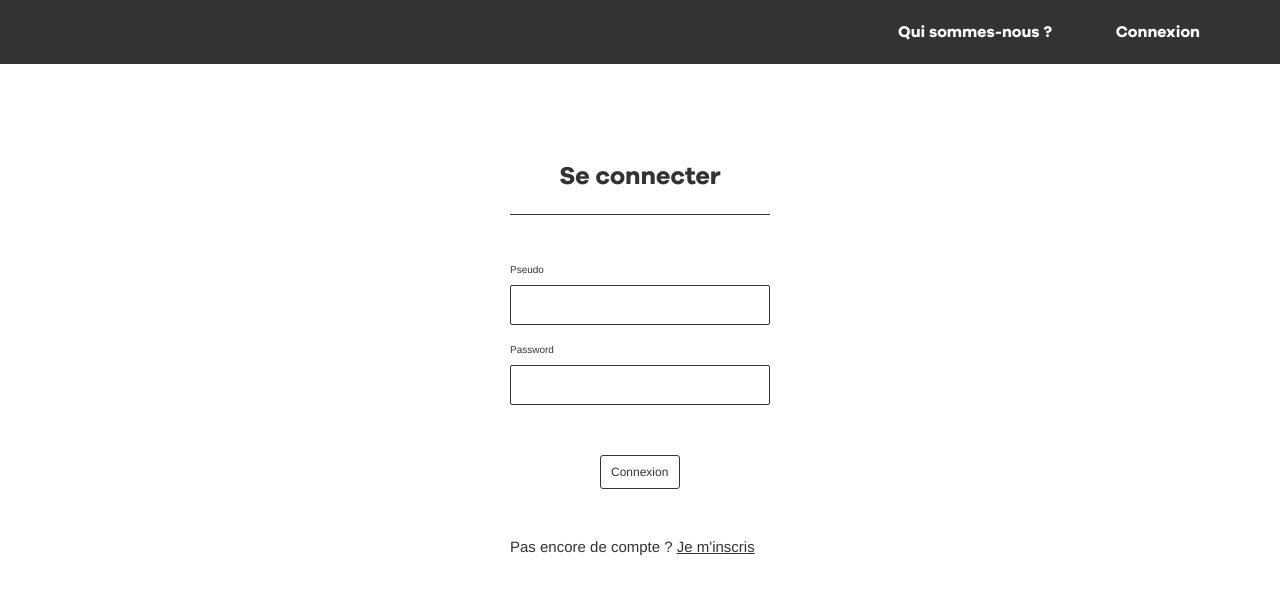
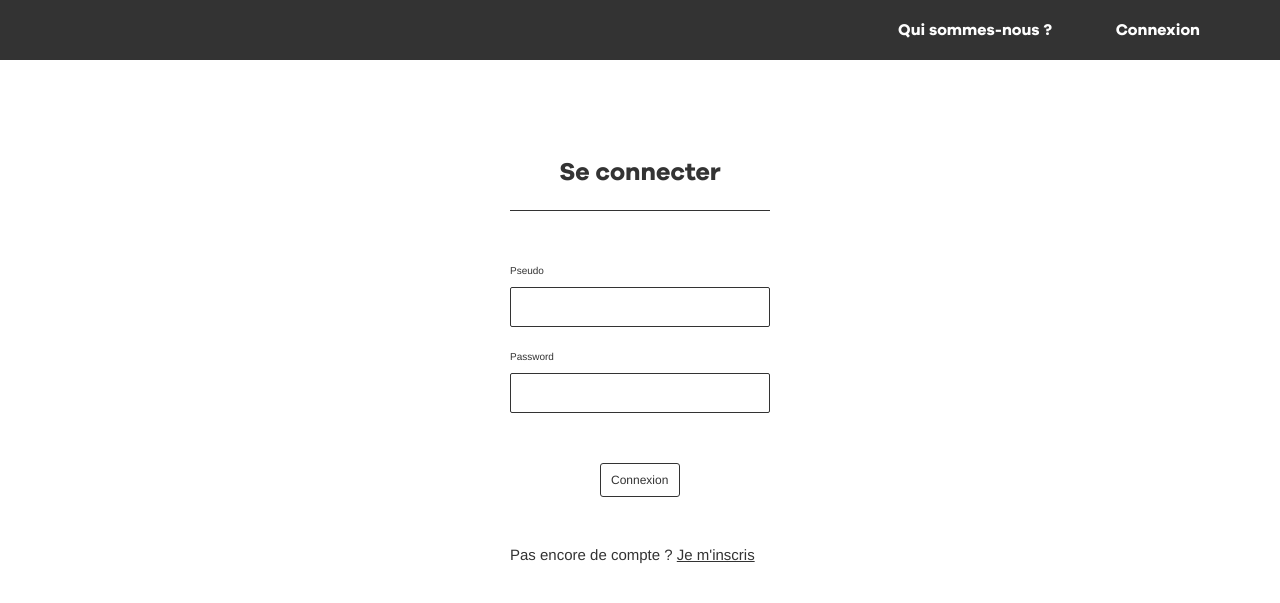
Before and after one commit to Rrrricky/superhero, a PHP site: template views/pages/login.php in a window 1280 px wide. Shown: the top 603 px of the page. Run offline with PHP 8.4, Linux system fonts and the light colour scheme; the template is opened without the code that fills it: most values are stand-ins (such as "Sample title", 1, 10 or a date in 2020).

Commit message:
header corrections :lock:

```diff
--- a/styles/main.css
+++ b/styles/main.css
@@ -30,7 +30,7 @@ body {
 }
 body .app-header {
   width: 100%;
-  height: 8%;
+  height: 60px;
   font-family: GalanoBold;
   border-bottom: 1px solid #333;
   display: flex;
--- a/styles/main.styl
+++ b/styles/main.styl
@@ -3,7 +3,7 @@
 
 // Variables
 $mine-shaft = #333
-$header-height = 8%
+$header-height = 60px
 $gold = #ffd000
 
 $h1-size = 55px;
--- a/templates/template.php
+++ b/templates/template.php
@@ -21,6 +21,7 @@
   <script src="src/lottie.js"></script>
 </head>
 <body>
+  <? require 'views/partials/header.php'; ?>
   <div class="app-specific">
     <?= $container ?>   <!-- Specific element -->
   </div>
--- a/views/pages/404.php
+++ b/views/pages/404.php
@@ -1,5 +1,4 @@
 <? $title = '404'; ?>
-<? require 'views/partials/header.php'; ?>
 <? ob_start() ?>
   <container class="app-unfindable">
     <div class="app-unfindable__404">404</div>
--- a/views/pages/about.php
+++ b/views/pages/about.php
@@ -3,7 +3,6 @@
 <? $account = new Account(); ?>
 <?= $account->connection($pdo); ?>
 <? $title = 'Qui sommes-nous ?'; ?>
-<? include 'views/partials/header.php'; ?>
 <? ob_start() ?>
   <div class="app-about">
     <h1 class="app-about-title">Des super-héros du <span class="app-about-title__colored">quotidien</span></h1>
--- a/views/pages/error_dbase.php
+++ b/views/pages/error_dbase.php
@@ -1,5 +1,4 @@
 <? $title = 'Error'; ?>
-<? require 'views/partials/header.php'; ?>
 <? ob_start() ?>
   <p>Couldn't connect to the database.</p>
 <? $container = ob_get_clean() ?>
--- a/views/pages/home.php
+++ b/views/pages/home.php
@@ -4,7 +4,6 @@
   $account = new Account();
   echo $account->connected($pdo);
   $title = 'E19 - P2021';
-  include 'views/partials/header.php';
   $container = '';
   require 'templates/template.php';
   require 'views/partials/footer.php';
--- a/views/pages/login.php
+++ b/views/pages/login.php
@@ -2,7 +2,6 @@
 <? $account = new Account ?>
 <?= $account->connection($pdo); ?>
 <? $title = 'Login'; ?>
-<? require 'views/partials/header.php'; ?>
 <? ob_start() ?>
   <form class="app-loginform" action="profil" method="post">
     <h1 class="app-loginform-title">Se connecter</h1>
--- a/views/pages/logout.php
+++ b/views/pages/logout.php
@@ -3,7 +3,6 @@
   $account = new Account;
   echo $account->disconnection();
   $title = 'Logout';
-  require 'views/partials/header.php';
   $container = '';
   require 'templates/template.php';
   require 'views/partials/footer.php';
--- a/views/pages/profil.php
+++ b/views/pages/profil.php
@@ -2,7 +2,6 @@
 <? $account = new Account(); ?>
 <?= $account->connection($pdo); ?>
 <? $title = 'Qui sommes-nous ?'; ?>
-<? include 'views/partials/header.php'; ?>
 <? ob_start() ?>
   <div>Hello <?= isset($_SESSION['pseudo']) ? $_SESSION['pseudo'] : '' ?></div>
 <? $container = ob_get_clean() ?>
--- a/views/pages/register.php
+++ b/views/pages/register.php
@@ -2,7 +2,6 @@
 <? $account = new Account; ?>
 <?= $account->inscription($pdo) ?>
 <? $title = 'Register' ?>
-<? require 'views/partials/header.php'; ?>
 <? ob_start() ?>
   <form class="app-subform" action="#" method="post">
     <h1 class="app-subform-title">S'inscrire</h1>
```
